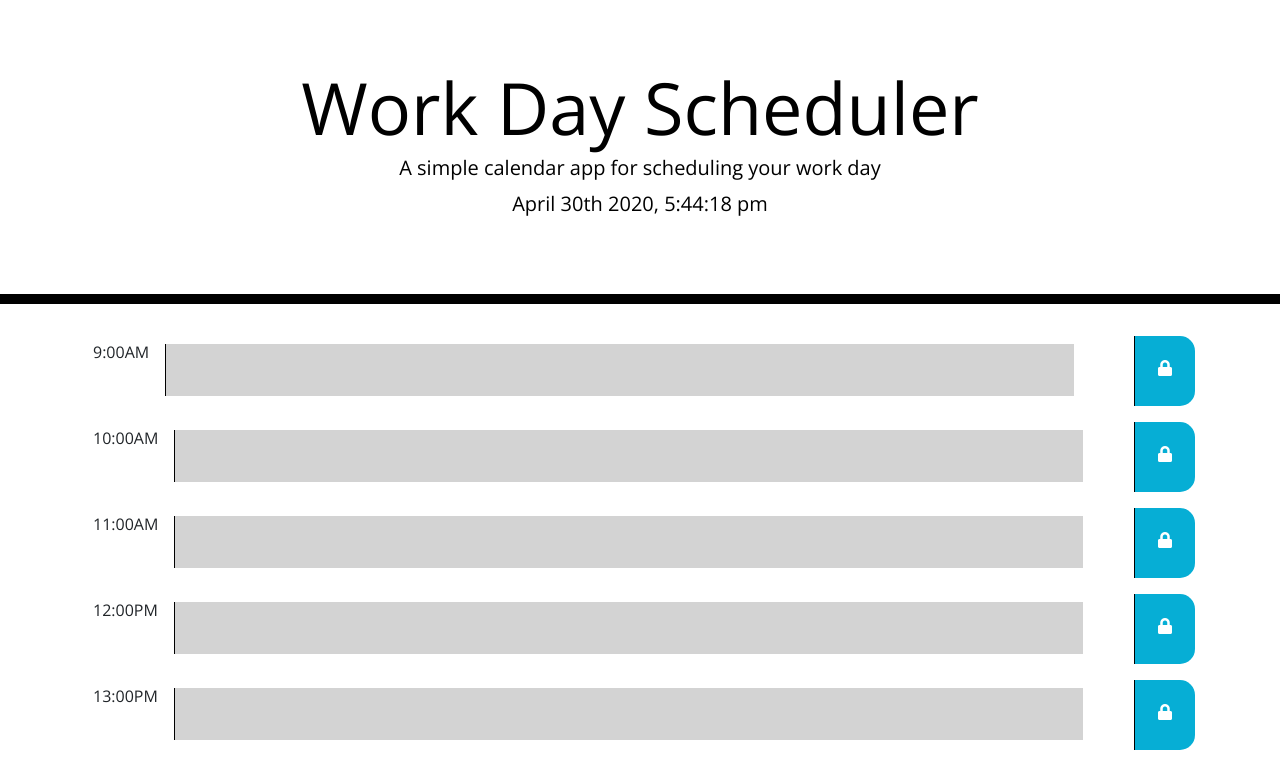
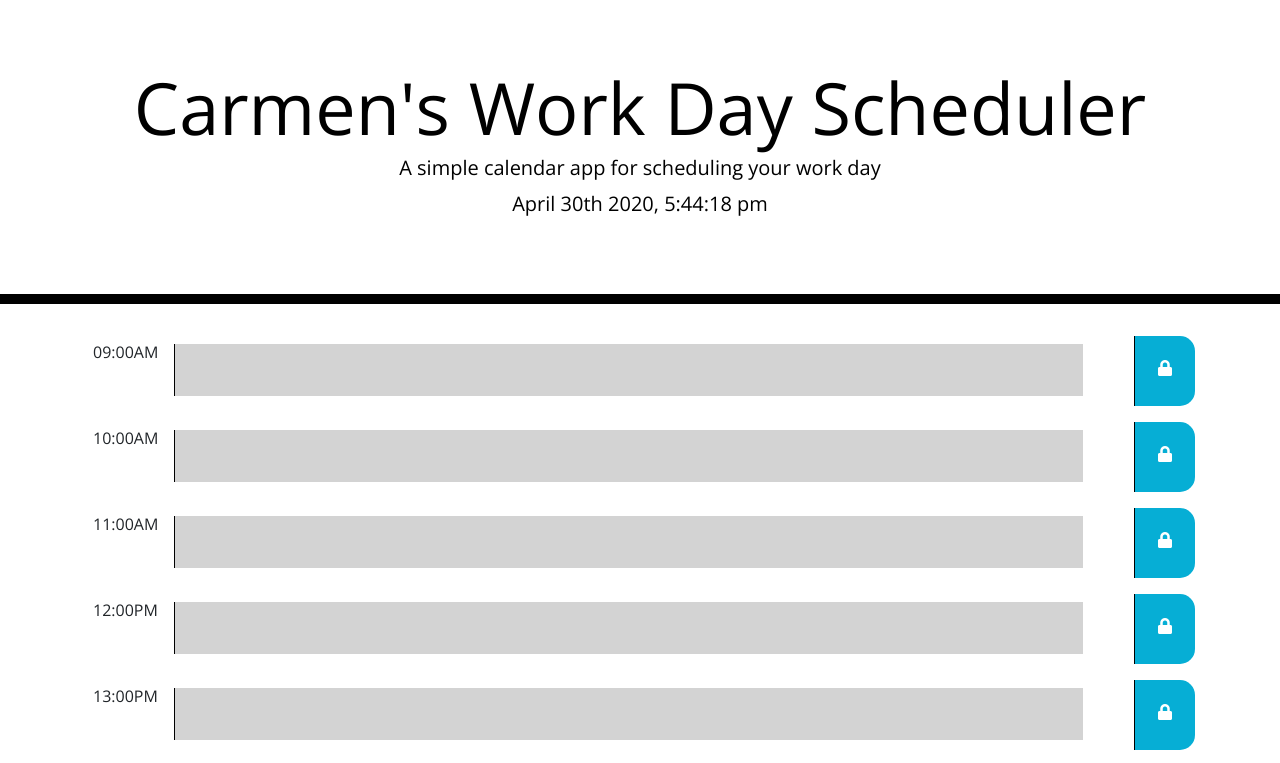
Before and after one commit to carmenobied/Thirdparty-APIs-Workday-Scheduler, a plain HTML site: page index.html in a window 1280 px wide. Shown: the top 763 px of the page. Drawn offline with nearby package versions, Linux system fonts and the light colour scheme.

Commit message:
fixed alignment

```diff
--- a/index.html
+++ b/index.html
@@ -24,7 +24,7 @@
 
   <body>
     <header class="jumbotron">
-      <h1 class="display-3">Work Day Scheduler</h1>
+      <h1 class="display-3">Carmen's Work Day Scheduler</h1>
       <p class="lead">A simple calendar app for scheduling your work day</p>
       <p id="currentDay" class="lead"></p>
     </header>
@@ -33,7 +33,7 @@
 
 
       <div class="d-flex bd-highlight mb-3 timeBlock">
-        <div class="p-2 bd-highlight timeblockRow" value="9AM">9:00AM</div>
+        <div class="p-2 bd-highlight timeblockRow" value="9AM">09:00AM</div>
         <div class="p-2 col-10 bd-highlight value=9AM"><textarea id="event1" class="text col eventDescription"></textarea></div>
         <div class="p-2 ml-auto bd-highlight saveBtn"><i class="fas fa-lock col mt-3"></i></div>
       </div>
```
